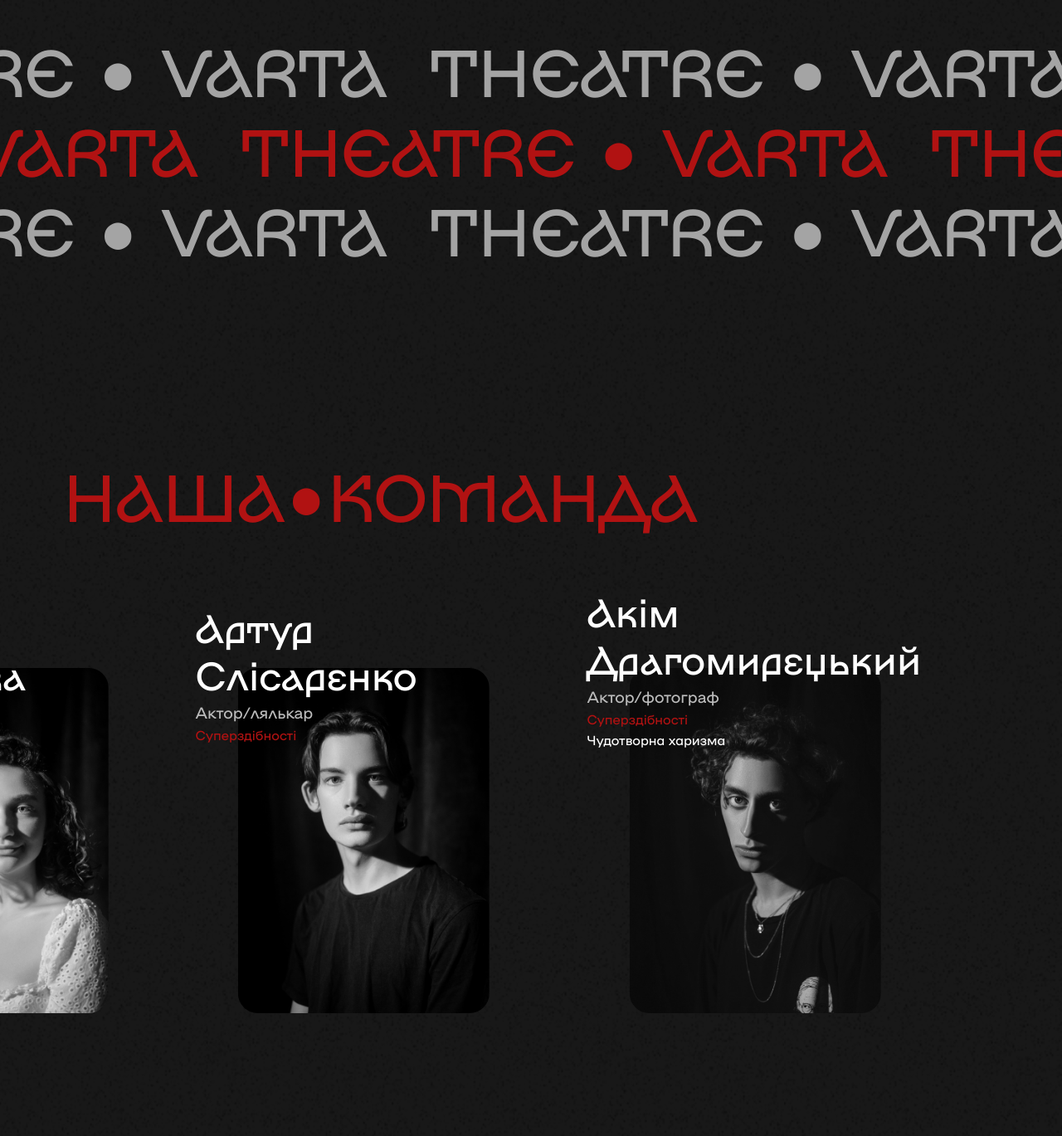
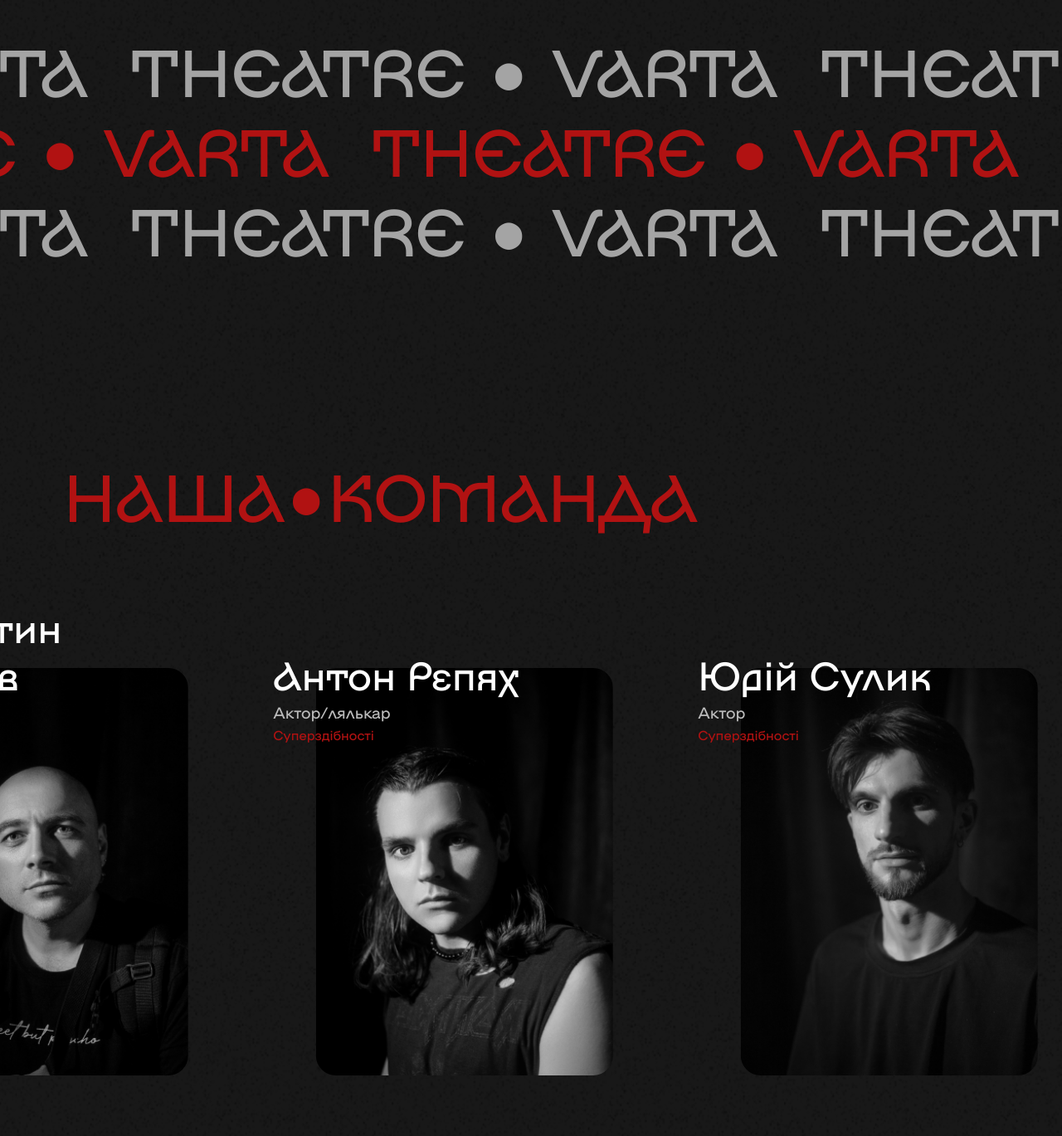
Before and after one commit to okuruchimas/Vatra-Frontend, a Next.js app: page / in a window 1280 px wide. Shown: the part 6921-8290 px from the top of the page at 83% size. Built offline with nearby package versions, Linux system fonts and the light colour scheme.

Commit message:
few remarks

```diff
--- a/components /MovingText/index.tsx
+++ b/components /MovingText/index.tsx
@@ -41,31 +41,31 @@
 `;
 const SliderTrack = styled.div`
   display: flex;
-  width: calc(72vw * 6);
-  animation: scroll 12s linear infinite;
+  width: calc(40vw * 16);
+  animation: scroll-right-text 12s linear infinite;
   span {
     margin: 0 2vw;
   }
-  @keyframes scroll {
+  @keyframes scroll-right-text {
     0% {
       transform: translateX(0);
     }
     100% {
-      transform: translateX(calc(-72vw * 3));
+      transform: translateX(calc(-40vw * 8));
     }
   } ;
 `;
 
 const SliderTrack2 = styled.div`
   display: flex;
-  width: calc(72vw * 6);
-  animation: scroll-left 14s linear infinite;
+  width: calc(40vw * 16);
+  animation: scroll-left-text 14s linear infinite;
   span {
     margin: 0 2vw;
   }
-  @keyframes scroll-left {
+  @keyframes scroll-left-text {
     0% {
-      transform: translateX(calc(-72vw * 3));
+      transform: translateX(calc(-40vw * 8));
     }
     100% {
       transform: translateX(0);
--- a/components /OurTeam/PersonCard/index.tsx
+++ b/components /OurTeam/PersonCard/index.tsx
@@ -26,6 +26,7 @@
   flex-direction: column;
   align-items: flex-start;
   margin: 0 6vw;
+  width: 28vw;
   span {
     z-index: 1;
     position: relative;
@@ -57,8 +58,8 @@
 `;
 const Photo = styled.img`
   border-radius: 24px;
-  height: 52vh;
-  width: auto;
+  height: auto;
+  width: 28vw;
   position: relative;
   bottom: 12vh;
 `;
--- a/components /OurTeam/index.tsx
+++ b/components /OurTeam/index.tsx
@@ -56,7 +56,7 @@
     <Wrap>
       <BigTitle textBefore="наша" textAfter="команда" />
       <SliderWrap>
-        {TestArr.reverse().map(({ name, role, superPower, url }) => (
+        {TestArr.map(({ name, role, superPower, url }) => (
           <PersonCard
             name={name}
             role={role}
@@ -64,7 +64,7 @@
             url={url}
           />
         ))}
-        {TestArr.reverse().map(({ name, role, superPower, url }) => (
+        {TestArr.map(({ name, role, superPower, url }) => (
           <PersonCard
             name={name}
             role={role}
```
